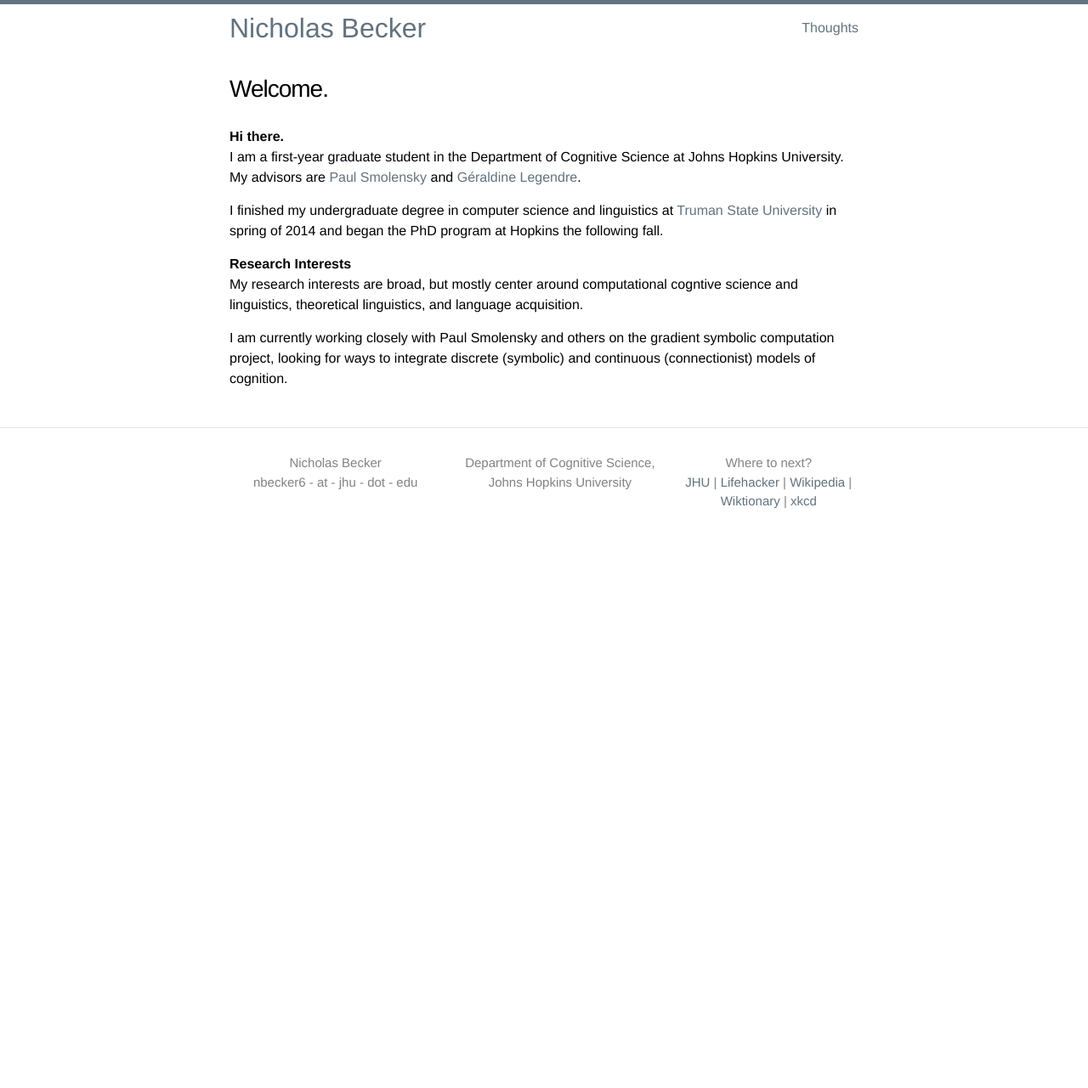
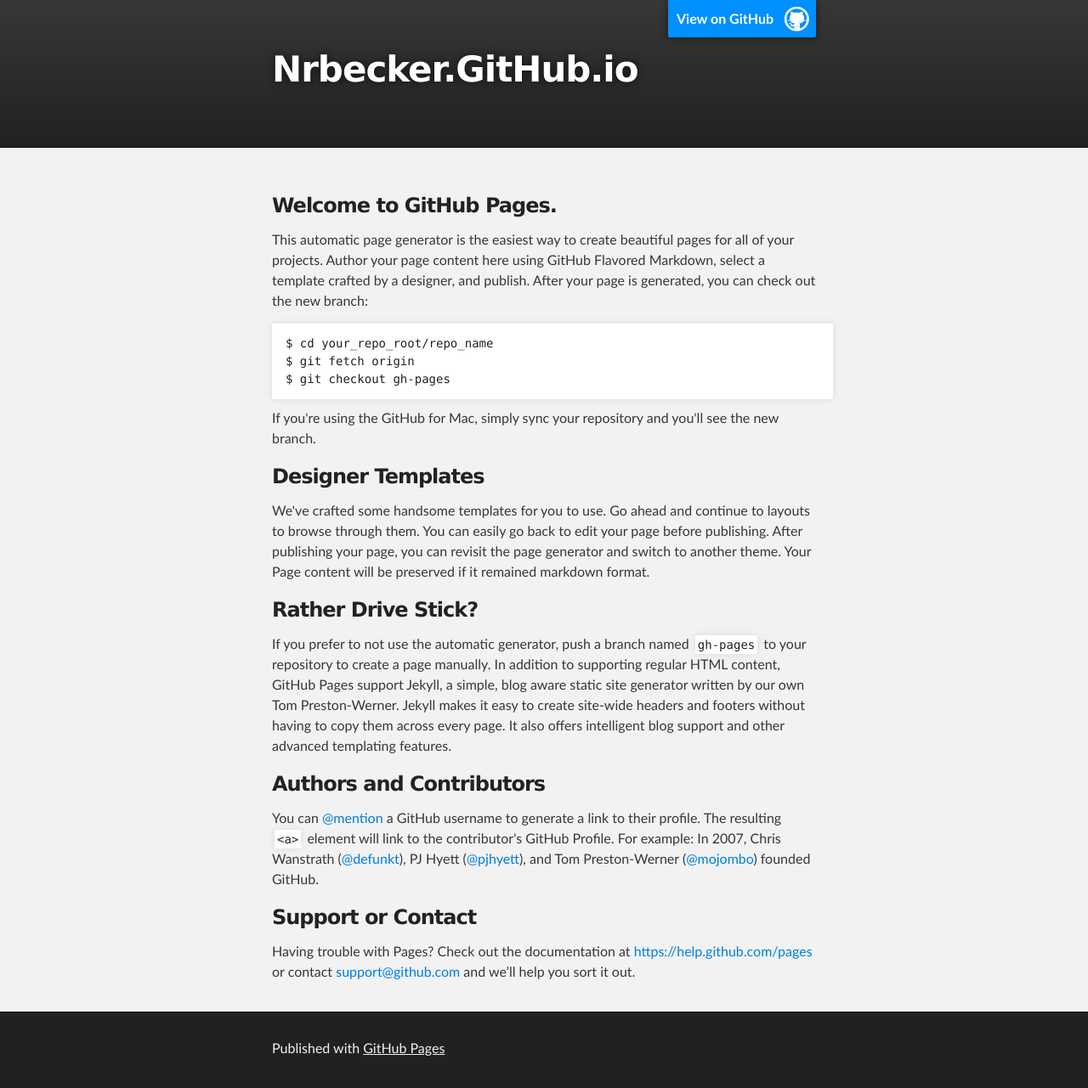
Before and after one commit to nrbecker/nrbecker.github.io, a Jekyll site: the page index.html, which Jekyll copies as it is, in a window 1280 px wide. Shown: the whole page at 85% size. Built offline with Jekyll 4.4.1, drawn with Linux system fonts in a browser that asks for light colours; before the commit the page ends 900 px from its top, so only the background shows below that.

Commit message:
Replace master branch with page content via GitHub

```diff
--- a/index.html
+++ b/index.html
@@ -1,22 +1,74 @@
----
-layout: default
----
+<!DOCTYPE html>
+<html>
 
-<header class="post-header">
-	<h1 class="post-title">Welcome.</h1>
-</header>
+  <head>
+    <meta charset='utf-8'>
+    <meta http-equiv="X-UA-Compatible" content="chrome=1">
+    <meta name="description" content="Nrbecker.GitHub.io : ">
 
-<div class="home">
+    <link rel="stylesheet" type="text/css" media="screen" href="stylesheets/stylesheet.css">
 
-  <strong>Hi there.</strong>
+    <title>Nrbecker.GitHub.io</title>
+  </head>
 
-  <p>I am a first-year graduate student in the Department of Cognitive Science at Johns Hopkins University. My advisors are <a class="one" href="http://mind.cog.jhu.edu/faculty/smolensky/Site/homepage.htm">Paul Smolensky</a> and <a class="one" href="http://cogsci.jhu.edu/people/legendre.html">G&eacuteraldine Legendre</a>.</p>
+  <body>
 
-  <p>I finished my undergraduate degree in computer science and linguistics at <a class="one" href="http://www.truman.edu">Truman State University</a> in spring of 2014 and began the PhD program at Hopkins the following fall.</p>
+    <!-- HEADER -->
+    <div id="header_wrap" class="outer">
+        <header class="inner">
+          <a id="forkme_banner" href="https://github.com/nrbecker">View on GitHub</a>
 
-  <strong>Research Interests</strong>
-  <p>My research interests are broad, but mostly center around computational cogntive science and linguistics, theoretical linguistics, and language acquisition.</p>
+          <h1 id="project_title">Nrbecker.GitHub.io</h1>
+          <h2 id="project_tagline"></h2>
 
-  <p>I am currently working closely with Paul Smolensky and others on the gradient symbolic computation project, looking for ways to integrate discrete (symbolic) and continuous (connectionist) models of cognition.</p>
+        </header>
+    </div>
 
-</div>
+    <!-- MAIN CONTENT -->
+    <div id="main_content_wrap" class="outer">
+      <section id="main_content" class="inner">
+        <h3>
+<a id="welcome-to-github-pages" class="anchor" href="#welcome-to-github-pages" aria-hidden="true"><span class="octicon octicon-link"></span></a>Welcome to GitHub Pages.</h3>
+
+<p>This automatic page generator is the easiest way to create beautiful pages for all of your projects. Author your page content here using GitHub Flavored Markdown, select a template crafted by a designer, and publish. After your page is generated, you can check out the new branch:</p>
+
+<pre><code>$ cd your_repo_root/repo_name
+$ git fetch origin
+$ git checkout gh-pages
+</code></pre>
+
+<p>If you're using the GitHub for Mac, simply sync your repository and you'll see the new branch.</p>
+
+<h3>
+<a id="designer-templates" class="anchor" href="#designer-templates" aria-hidden="true"><span class="octicon octicon-link"></span></a>Designer Templates</h3>
+
+<p>We've crafted some handsome templates for you to use. Go ahead and continue to layouts to browse through them. You can easily go back to edit your page before publishing. After publishing your page, you can revisit the page generator and switch to another theme. Your Page content will be preserved if it remained markdown format.</p>
+
+<h3>
+<a id="rather-drive-stick" class="anchor" href="#rather-drive-stick" aria-hidden="true"><span class="octicon octicon-link"></span></a>Rather Drive Stick?</h3>
+
+<p>If you prefer to not use the automatic generator, push a branch named <code>gh-pages</code> to your repository to create a page manually. In addition to supporting regular HTML content, GitHub Pages support Jekyll, a simple, blog aware static site generator written by our own Tom Preston-Werner. Jekyll makes it easy to create site-wide headers and footers without having to copy them across every page. It also offers intelligent blog support and other advanced templating features.</p>
+
+<h3>
+<a id="authors-and-contributors" class="anchor" href="#authors-and-contributors" aria-hidden="true"><span class="octicon octicon-link"></span></a>Authors and Contributors</h3>
+
+<p>You can <a href="https://github.com/blog/821" class="user-mention">@mention</a> a GitHub username to generate a link to their profile. The resulting <code>&lt;a&gt;</code> element will link to the contributor's GitHub Profile. For example: In 2007, Chris Wanstrath (<a href="https://github.com/defunkt" class="user-mention">@defunkt</a>), PJ Hyett (<a href="https://github.com/pjhyett" class="user-mention">@pjhyett</a>), and Tom Preston-Werner (<a href="https://github.com/mojombo" class="user-mention">@mojombo</a>) founded GitHub.</p>
+
+<h3>
+<a id="support-or-contact" class="anchor" href="#support-or-contact" aria-hidden="true"><span class="octicon octicon-link"></span></a>Support or Contact</h3>
+
+<p>Having trouble with Pages? Check out the documentation at <a href="https://help.github.com/pages">https://help.github.com/pages</a> or contact <a href="mailto:support@github.com">support@github.com</a> and we’ll help you sort it out.</p>
+      </section>
+    </div>
+
+    <!-- FOOTER  -->
+    <div id="footer_wrap" class="outer">
+      <footer class="inner">
+        <p>Published with <a href="http://pages.github.com">GitHub Pages</a></p>
+      </footer>
+    </div>
+
+
+
+  </body>
+</html>
--- /dev/null
+++ b/javascripts/main.js
@@ -0,0 +1 @@
+console.log('This would be the main JS file.');
--- /dev/null
+++ b/stylesheets/pygment_trac.css
@@ -0,0 +1,70 @@
+.highlight .hll { background-color: #ffffcc }
+.highlight  { background: #f0f3f3; }
+.highlight .c { color: #0099FF; font-style: italic } /* Comment */
+.highlight .err { color: #AA0000; background-color: #FFAAAA } /* Error */
+.highlight .k { color: #006699; font-weight: bold } /* Keyword */
+.highlight .o { color: #555555 } /* Operator */
+.highlight .cm { color: #0099FF; font-style: italic } /* Comment.Multiline */
+.highlight .cp { color: #009999 } /* Comment.Preproc */
+.highlight .c1 { color: #0099FF; font-style: italic } /* Comment.Single */
+.highlight .cs { color: #0099FF; font-weight: bold; font-style: italic } /* Comment.Special */
+.highlight .gd { background-color: #FFCCCC; border: 1px solid #CC0000 } /* Generic.Deleted */
+.highlight .ge { font-style: italic } /* Generic.Emph */
+.highlight .gr { color: #FF0000 } /* Generic.Error */
+.highlight .gh { color: #003300; font-weight: bold } /* Generic.Heading */
+.highlight .gi { background-color: #CCFFCC; border: 1px solid #00CC00 } /* Generic.Inserted */
+.highlight .go { color: #AAAAAA } /* Generic.Output */
+.highlight .gp { color: #000099; font-weight: bold } /* Generic.Prompt */
+.highlight .gs { font-weight: bold } /* Generic.Strong */
+.highlight .gu { color: #003300; font-weight: bold } /* Generic.Subheading */
+.highlight .gt { color: #99CC66 } /* Generic.Traceback */
+.highlight .kc { color: #006699; font-weight: bold } /* Keyword.Constant */
+.highlight .kd { color: #006699; font-weight: bold } /* Keyword.Declaration */
+.highlight .kn { color: #006699; font-weight: bold } /* Keyword.Namespace */
+.highlight .kp { color: #006699 } /* Keyword.Pseudo */
+.highlight .kr { color: #006699; font-weight: bold } /* Keyword.Reserved */
+.highlight .kt { color: #007788; font-weight: bold } /* Keyword.Type */
+.highlight .m { color: #FF6600 } /* Literal.Number */
+.highlight .s { color: #CC3300 } /* Literal.String */
+.highlight .na { color: #330099 } /* Name.Attribute */
+.highlight .nb { color: #336666 } /* Name.Builtin */
+.highlight .nc { color: #00AA88; font-weight: bold } /* Name.Class */
+.highlight .no { color: #336600 } /* Name.Constant */
+.highlight .nd { color: #9999FF } /* Name.Decorator */
+.highlight .ni { color: #999999; font-weight: bold } /* Name.Entity */
+.highlight .ne { color: #CC0000; font-weight: bold } /* Name.Exception */
+.highlight .nf { color: #CC00FF } /* Name.Function */
+.highlight .nl { color: #9999FF } /* Name.Label */
+.highlight .nn { color: #00CCFF; font-weight: bold } /* Name.Namespace */
+.highlight .nt { color: #330099; font-weight: bold } /* Name.Tag */
+.highlight .nv { color: #003333 } /* Name.Variable */
+.highlight .ow { color: #000000; font-weight: bold } /* Operator.Word */
+.highlight .w { color: #bbbbbb } /* Text.Whitespace */
+.highlight .mf { color: #FF6600 } /* Literal.Number.Float */
+.highlight .mh { color: #FF6600 } /* Literal.Number.Hex */
+.highlight .mi { color: #FF6600 } /* Literal.Number.Integer */
+.highlight .mo { color: #FF6600 } /* Literal.Number.Oct */
+.highlight .sb { color: #CC3300 } /* Literal.String.Backtick */
+.highlight .sc { color: #CC3300 } /* Literal.String.Char */
+.highlight .sd { color: #CC3300; font-style: italic } /* Literal.String.Doc */
+.highlight .s2 { color: #CC3300 } /* Literal.String.Double */
+.highlight .se { color: #CC3300; font-weight: bold } /* Literal.String.Escape */
+.highlight .sh { color: #CC3300 } /* Literal.String.Heredoc */
+.highlight .si { color: #AA0000 } /* Literal.String.Interpol */
+.highlight .sx { color: #CC3300 } /* Literal.String.Other */
+.highlight .sr { color: #33AAAA } /* Literal.String.Regex */
+.highlight .s1 { color: #CC3300 } /* Literal.String.Single */
+.highlight .ss { color: #FFCC33 } /* Literal.String.Symbol */
+.highlight .bp { color: #336666 } /* Name.Builtin.Pseudo */
+.highlight .vc { color: #003333 } /* Name.Variable.Class */
+.highlight .vg { color: #003333 } /* Name.Variable.Global */
+.highlight .vi { color: #003333 } /* Name.Variable.Instance */
+.highlight .il { color: #FF6600 } /* Literal.Number.Integer.Long */
+
+.type-csharp .highlight .k { color: #0000FF }
+.type-csharp .highlight .kt { color: #0000FF }
+.type-csharp .highlight .nf { color: #000000; font-weight: normal }
+.type-csharp .highlight .nc { color: #2B91AF }
+.type-csharp .highlight .nn { color: #000000 }
+.type-csharp .highlight .s { color: #A31515 }
+.type-csharp .highlight .sc { color: #A31515 }
--- /dev/null
+++ b/stylesheets/stylesheet.css
@@ -0,0 +1,425 @@
+/*******************************************************************************
+Slate Theme for GitHub Pages
+by Jason Costello, @jsncostello
+*******************************************************************************/
+
+@import url(pygment_trac.css);
+
+/*******************************************************************************
+MeyerWeb Reset
+*******************************************************************************/
+
+html, body, div, span, applet, object, iframe,
+h1, h2, h3, h4, h5, h6, p, blockquote, pre,
+a, abbr, acronym, address, big, cite, code,
+del, dfn, em, img, ins, kbd, q, s, samp,
+small, strike, strong, sub, sup, tt, var,
+b, u, i, center,
+dl, dt, dd, ol, ul, li,
+fieldset, form, label, legend,
+table, caption, tbody, tfoot, thead, tr, th, td,
+article, aside, canvas, details, embed,
+figure, figcaption, footer, header, hgroup,
+menu, nav, output, ruby, section, summary,
+time, mark, audio, video {
+  margin: 0;
+  padding: 0;
+  border: 0;
+  font: inherit;
+  vertical-align: baseline;
+}
+
+/* HTML5 display-role reset for older browsers */
+article, aside, details, figcaption, figure,
+footer, header, hgroup, menu, nav, section {
+  display: block;
+}
+
+ol, ul {
+  list-style: none;
+}
+
+table {
+  border-collapse: collapse;
+  border-spacing: 0;
+}
+
+/*******************************************************************************
+Theme Styles
+*******************************************************************************/
+
+body {
+  box-sizing: border-box;
+  color:#373737;
+  background: #212121;
+  font-size: 16px;
+  font-family: 'Myriad Pro', Calibri, Helvetica, Arial, sans-serif;
+  line-height: 1.5;
+  -webkit-font-smoothing: antialiased;
+}
+
+h1, h2, h3, h4, h5, h6 {
+  margin: 10px 0;
+  font-weight: 700;
+  color:#222222;
+  font-family: 'Lucida Grande', 'Calibri', Helvetica, Arial, sans-serif;
+  letter-spacing: -1px;
+}
+
+h1 {
+  font-size: 36px;
+  font-weight: 700;
+}
+
+h2 {
+  padding-bottom: 10px;
+  font-size: 32px;
+  background: url('../images/bg_hr.png') repeat-x bottom;
+}
+
+h3 {
+  font-size: 24px;
+}
+
+h4 {
+  font-size: 21px;
+}
+
+h5 {
+  font-size: 18px;
+}
+
+h6 {
+  font-size: 16px;
+}
+
+p {
+  margin: 10px 0 15px 0;
+}
+
+footer p {
+  color: #f2f2f2;
+}
+
+a {
+  text-decoration: none;
+  color: #007edf;
+  text-shadow: none;
+
+  transition: color 0.5s ease;
+  transition: text-shadow 0.5s ease;
+  -webkit-transition: color 0.5s ease;
+  -webkit-transition: text-shadow 0.5s ease;
+  -moz-transition: color 0.5s ease;
+  -moz-transition: text-shadow 0.5s ease;
+  -o-transition: color 0.5s ease;
+  -o-transition: text-shadow 0.5s ease;
+  -ms-transition: color 0.5s ease;
+  -ms-transition: text-shadow 0.5s ease;
+}
+
+a:hover, a:focus {text-decoration: underline;}
+
+footer a {
+  color: #F2F2F2;
+  text-decoration: underline;
+}
+
+em {
+  font-style: italic;
+}
+
+strong {
+  font-weight: bold;
+}
+
+img {
+  position: relative;
+  margin: 0 auto;
+  max-width: 739px;
+  padding: 5px;
+  margin: 10px 0 10px 0;
+  border: 1px solid #ebebeb;
+
+  box-shadow: 0 0 5px #ebebeb;
+  -webkit-box-shadow: 0 0 5px #ebebeb;
+  -moz-box-shadow: 0 0 5px #ebebeb;
+  -o-box-shadow: 0 0 5px #ebebeb;
+  -ms-box-shadow: 0 0 5px #ebebeb;
+}
+
+p img {
+  display: inline;
+  margin: 0;
+  padding: 0;
+  vertical-align: middle;
+  text-align: center;
+  border: none;
+}
+
+pre, code {
+  width: 100%;
+  color: #222;
+  background-color: #fff;
+
+  font-family: Monaco, "Bitstream Vera Sans Mono", "Lucida Console", Terminal, monospace;
+  font-size: 14px;
+
+  border-radius: 2px;
+  -moz-border-radius: 2px;
+  -webkit-border-radius: 2px;
+}
+
+pre {
+  width: 100%;
+  padding: 10px;
+  box-shadow: 0 0 10px rgba(0,0,0,.1);
+  overflow: auto;
+}
+
+code {
+  padding: 3px;
+  margin: 0 3px;
+  box-shadow: 0 0 10px rgba(0,0,0,.1);
+}
+
+pre code {
+  display: block;
+  box-shadow: none;
+}
+
+blockquote {
+  color: #666;
+  margin-bottom: 20px;
+  padding: 0 0 0 20px;
+  border-left: 3px solid #bbb;
+}
+
+
+ul, ol, dl {
+  margin-bottom: 15px
+}
+
+ul {
+  list-style-position: inside;
+  list-style: disc;
+  padding-left: 20px;
+}
+
+ol {
+  list-style-position: inside;
+  list-style: decimal;
+  padding-left: 20px;
+}
+
+dl dt {
+  font-weight: bold;
+}
+
+dl dd {
+  padding-left: 20px;
+  font-style: italic;
+}
+
+dl p {
+  padding-left: 20px;
+  font-style: italic;
+}
+
+hr {
+  height: 1px;
+  margin-bottom: 5px;
+  border: none;
+  background: url('../images/bg_hr.png') repeat-x center;
+}
+
+table {
+  border: 1px solid #373737;
+  margin-bottom: 20px;
+  text-align: left;
+ }
+
+th {
+  font-family: 'Lucida Grande', 'Helvetica Neue', Helvetica, Arial, sans-serif;
+  padding: 10px;
+  background: #373737;
+  color: #fff;
+ }
+
+td {
+  padding: 10px;
+  border: 1px solid #373737;
+ }
+
+form {
+  background: #f2f2f2;
+  padding: 20px;
+}
+
+/*******************************************************************************
+Full-Width Styles
+*******************************************************************************/
+
+.outer {
+  width: 100%;
+}
+
+.inner {
+  position: relative;
+  max-width: 640px;
+  padding: 20px 10px;
+  margin: 0 auto;
+}
+
+#forkme_banner {
+  display: block;
+  position: absolute;
+  top:0;
+  right: 10px;
+  z-index: 10;
+  padding: 10px 50px 10px 10px;
+  color: #fff;
+  background: url('../images/blacktocat.png') #0090ff no-repeat 95% 50%;
+  font-weight: 700;
+  box-shadow: 0 0 10px rgba(0,0,0,.5);
+  border-bottom-left-radius: 2px;
+  border-bottom-right-radius: 2px;
+}
+
+#header_wrap {
+  background: #212121;
+  background: -moz-linear-gradient(top, #373737, #212121);
+  background: -webkit-linear-gradient(top, #373737, #212121);
+  background: -ms-linear-gradient(top, #373737, #212121);
+  background: -o-linear-gradient(top, #373737, #212121);
+  background: linear-gradient(top, #373737, #212121);
+}
+
+#header_wrap .inner {
+  padding: 50px 10px 30px 10px;
+}
+
+#project_title {
+  margin: 0;
+  color: #fff;
+  font-size: 42px;
+  font-weight: 700;
+  text-shadow: #111 0px 0px 10px;
+}
+
+#project_tagline {
+  color: #fff;
+  font-size: 24px;
+  font-weight: 300;
+  background: none;
+  text-shadow: #111 0px 0px 10px;
+}
+
+#downloads {
+  position: absolute;
+  width: 210px;
+  z-index: 10;
+  bottom: -40px;
+  right: 0;
+  height: 70px;
+  background: url('../images/icon_download.png') no-repeat 0% 90%;
+}
+
+.zip_download_link {
+  display: block;
+  float: right;
+  width: 90px;
+  height:70px;
+  text-indent: -5000px;
+  overflow: hidden;
+  background: url(../images/sprite_download.png) no-repeat bottom left;
+}
+
+.tar_download_link {
+  display: block;
+  float: right;
+  width: 90px;
+  height:70px;
+  text-indent: -5000px;
+  overflow: hidden;
+  background: url(../images/sprite_download.png) no-repeat bottom right;
+  margin-left: 10px;
+}
+
+.zip_download_link:hover {
+  background: url(../images/sprite_download.png) no-repeat top left;
+}
+
+.tar_download_link:hover {
+  background: url(../images/sprite_download.png) no-repeat top right;
+}
+
+#main_content_wrap {
+  background: #f2f2f2;
+  border-top: 1px solid #111;
+  border-bottom: 1px solid #111;
+}
+
+#main_content {
+  padding-top: 40px;
+}
+
+#footer_wrap {
+  background: #212121;
+}
+
+
+
+/*******************************************************************************
+Small Device Styles
+*******************************************************************************/
+
+@media screen and (max-width: 480px) {
+  body {
+    font-size:14px;
+  }
+
+  #downloads {
+    display: none;
+  }
+
+  .inner {
+    min-width: 320px;
+    max-width: 480px;
+  }
+
+  #project_title {
+  font-size: 32px;
+  }
+
+  h1 {
+    font-size: 28px;
+  }
+
+  h2 {
+    font-size: 24px;
+  }
+
+  h3 {
+    font-size: 21px;
+  }
+
+  h4 {
+    font-size: 18px;
+  }
+
+  h5 {
+    font-size: 14px;
+  }
+
+  h6 {
+    font-size: 12px;
+  }
+
+  code, pre {
+    min-width: 320px;
+    max-width: 480px;
+    font-size: 11px;
+  }
+
+}
```
Also changed, not shown: params.json (added, +1 -0 lines), images/bg_hr.png (added), images/blacktocat.png (added), images/icon_download.png (added), images/sprite_download.png (added).
